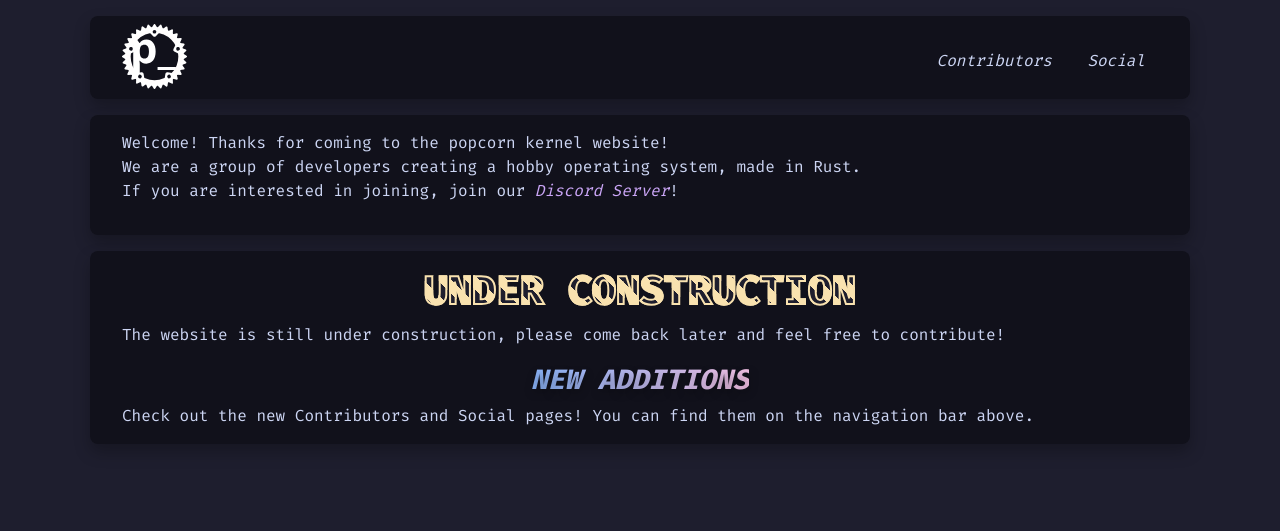
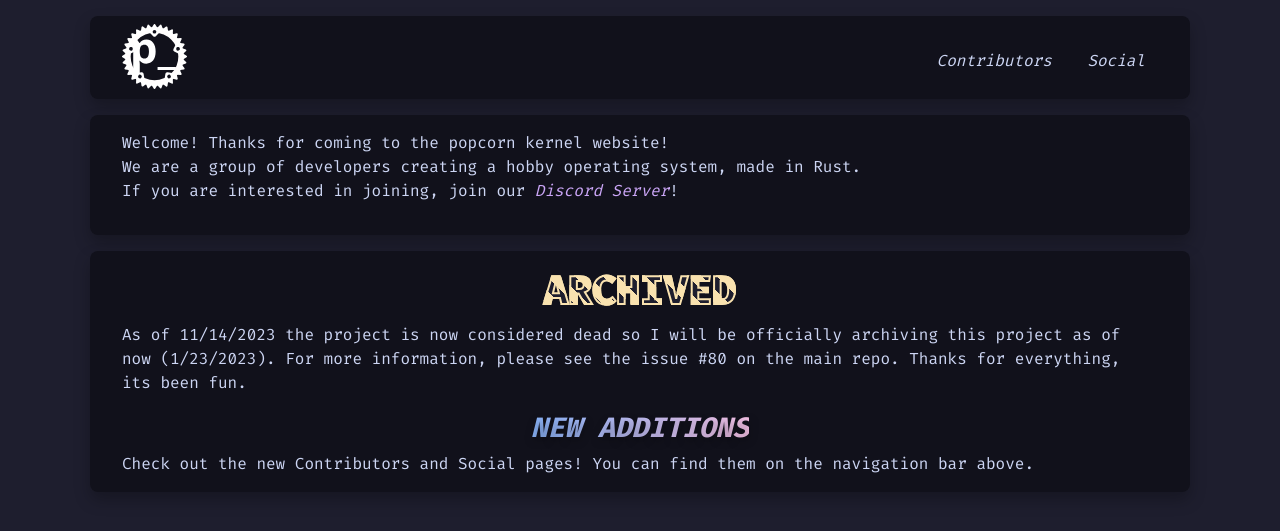
Before and after one commit to popcorn-kernel/popcorn-kernel.github.io, a Jekyll site: the page built from index.html, in a window 1280 px wide. Shown: the top 531 px of the page. Built offline with Jekyll 4.4.1, drawn with Linux system fonts in a browser that asks for light colours.

Commit message:
Update index.html

```diff
--- a/index.html
+++ b/index.html
@@ -11,8 +11,8 @@ layout: default
 </div>
 
 <div class="panel">
-    <h1 class="construction-text">UNDER CONSTRUCTION</h1>
-    <p>The website is still under construction, please come back later and feel free to contribute!</p>
+    <h1 class="construction-text">ARCHIVED</h1>
+    <p>As of 11/14/2023 the project is now considered dead so I will be officially archiving this project as of now (1/23/2023). For more information, please see the issue #80 on the main repo. Thanks for everything, its been fun.</p>
     <h3 class="text-center"><a class="gradient-text">NEW ADDITIONS</a></h3>
     Check out the new Contributors and Social pages! You can find them on the navigation bar above.
 </div>
```
